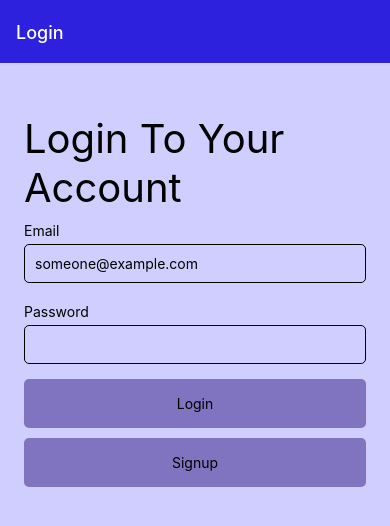
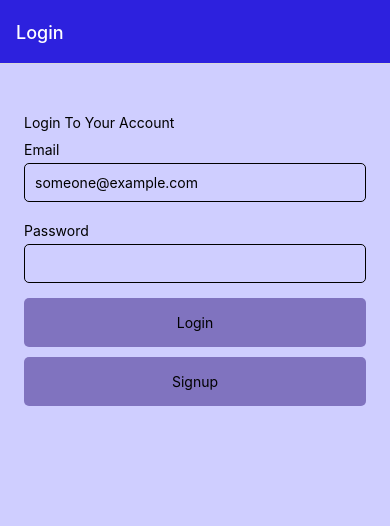
Before and after one commit to advanced-bencoding/stock-cast, a React Native app: screen /Home in a window 390 px wide. Shown: the top 526 px of the page. Built offline with nearby package versions, Linux system fonts and the light colour scheme.

Commit message:
modified title display

```diff
--- a/components/ui/Title.js
+++ b/components/ui/Title.js
@@ -1,18 +1,12 @@
 import { View, Text, StyleSheet } from 'react-native'
 
-export default function Title({children}){
+export default function Title({children, size}){
     return(
         <View>
-            <Text style={styles.text}>{children}</Text>
+            <Text style={{fontSize: size}}>{children}</Text>
         </View>
     )
 }
 
 const styles = StyleSheet.create({
-    container:{
-
-    },
-    text:{
-        fontSize: 40
-    }
 })
```
